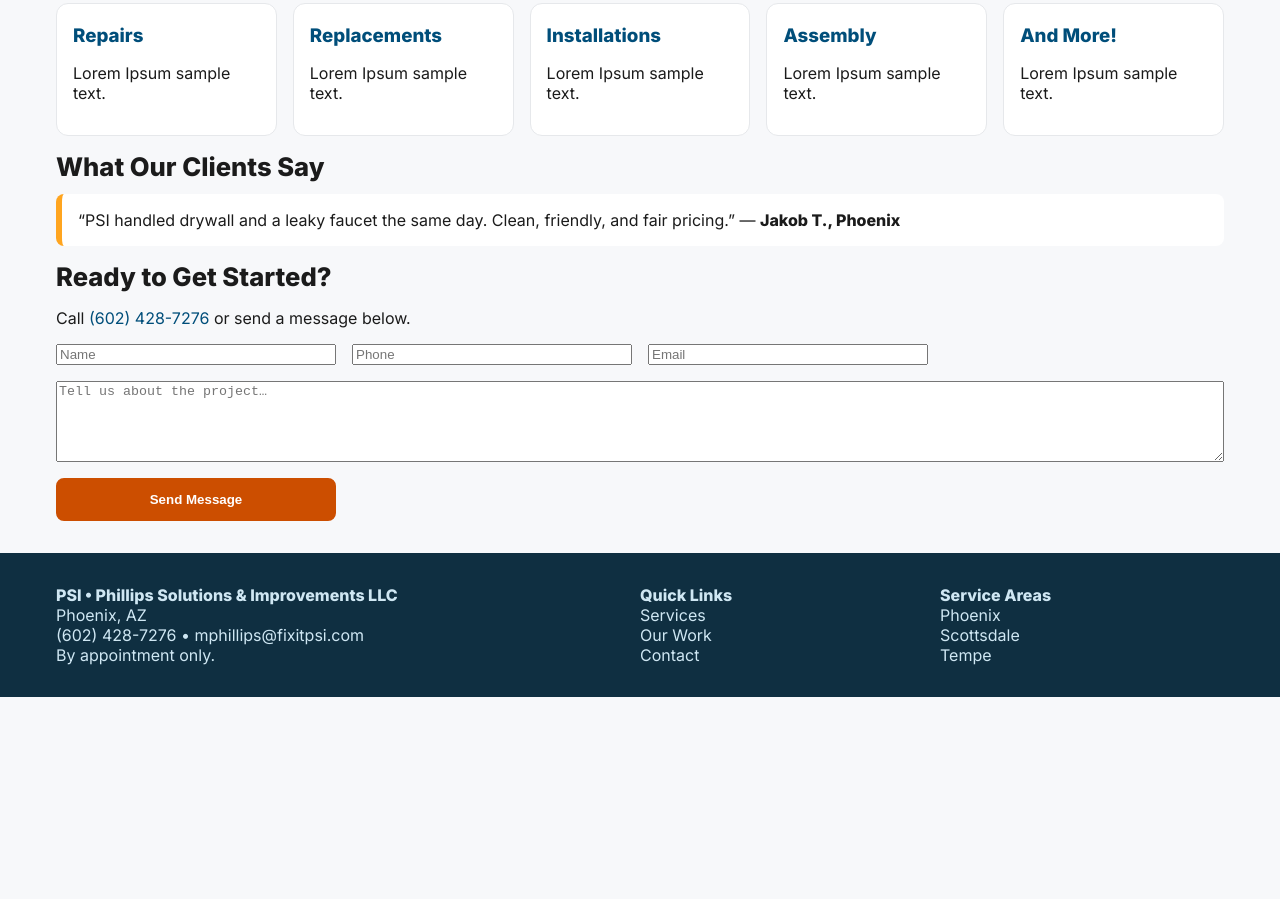
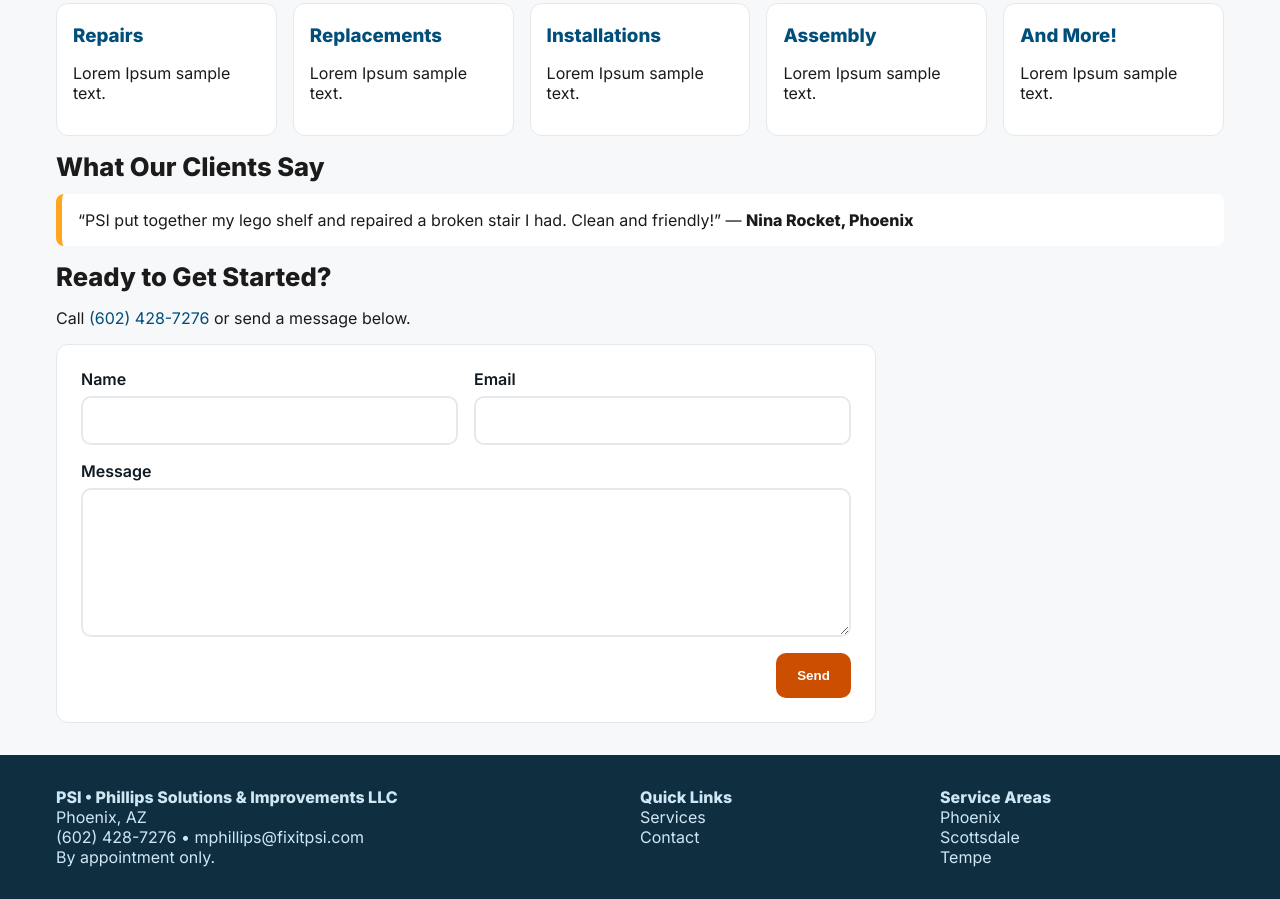
Before and after one commit to NinaRocket/PhillipsSolutions, a website: page index.html in a window 1280 px wide. Shown: the part 604-1503 px from the top of the page. Before the commit the page ends 1301 px from the top, so only its background shows below. Drawn offline with Linux system fonts and the light colour scheme.

Commit message:
adding form to contact

```diff
--- a/index.html
+++ b/index.html
@@ -4,7 +4,7 @@
   <meta charset="utf-8">
   <meta name="viewport" content="width=device-width, initial-scale=1">
 
-  <title>Handyman in Phoenix, AZ | Phillips Solutions & Improvements (PSI)</title>
+  <title>PSI • Phillips Solutions & Improvements</title>
   <link rel="icon" href="assets/handyman_logo.png">
   <meta name="description" content="PSI provides reliable handyman services in Phoenix, AZ: drywall, flooring, plumbing, electrical, painting, and more. Licensed, insured, free estimates.">
 
@@ -89,7 +89,7 @@
   <div class="container wrap">
     <div>
       <span class="badge">Fast • Reliable • Local</span>
-      <h1>Trusted Handyman Services in Phoenix, AZ</h1>
+      <h1>PSI • Phillips Solutions & Improvements LLC</h1>
       <p>We repair, install and fix shit!</p>
       <div class="actions">
         <a class="btn" href="#contact">Get a Free Estimate</a>
@@ -102,6 +102,7 @@
 
     <!-- SERVICES PREVIEW (inspiration site shows tiled services) -->
     <section class="container">
+       <a class="anchor" name="services"></a>
       <h2 class="section-title">Popular Services</h2>
       <div class="grid cards">
         <article class="card">
@@ -135,22 +136,45 @@
     <section class="container">
       <h2 class="section-title">What Our Clients Say</h2>
       <div class="testimonial">
-        “PSI handled drywall and a leaky faucet the same day. Clean, friendly, and fair pricing.” — <strong>Jakob T., Phoenix</strong>
+        “PSI put together my lego shelf and repaired a broken stair I had. Clean and friendly!” — <strong>Nina Rocket, Phoenix</strong>
       </div>
     </section>
 
     <!-- CONTACT -->
-    <section id="contact" class="container">
-      <h2 class="section-title">Ready to Get Started?</h2>
-      <p>Call <a href="tel:+16024287276">(602) 428-7276</a> or send a message below.</p>
-      <form action="/api/contact" method="post" class="grid" style="grid-template-columns:repeat(auto-fit,minmax(240px,1fr))">
-        <input name="name" placeholder="Name" required>
-        <input name="phone" placeholder="Phone" required>
-        <input name="email" type="email" placeholder="Email">
-        <textarea name="message" placeholder="Tell us about the project…" rows="5" style="grid-column:1/-1"></textarea>
-        <button class="btn" type="submit">Send Message</button>
-      </form>
-    </section>
+       <a class="anchor" name="contact"></a>
+<section id="contact" class="container">
+  <h2 class="section-title">Ready to Get Started?</h2>
+  <p>Call <a href="tel:+16024287276">(602) 428-7276</a> or send a message below.</p>
+
+  <form class="contact-form"
+        name="contact"
+        method="POST"
+        action="/thank-you.html"
+        data-netlify="true"
+        netlify-honeypot="bot-field">
+    <input type="hidden" name="form-name" value="contact">
+    <p hidden><label>Don’t fill this out: <input name="bot-field"></label></p>
+
+    <label>
+      <span>Name</span>
+      <input name="name" required autocomplete="name">
+    </label>
+
+    <label>
+      <span>Email</span>
+      <input type="email" name="email" autocomplete="email">
+    </label>
+
+    <label class="full">
+      <span>Message</span>
+      <textarea name="message" rows="6" required></textarea>
+    </label>
+<div data-netlify-recaptcha="true"></div>
+
+    <button type="submit" class="btn">Send</button>
+  </form>
+</section>
+
   </main>
 
   <footer>
@@ -161,11 +185,12 @@
         <a href="tel:+16024287276">(602) 428-7276</a> • <a href="mailto:mphillips@fixitpsi.com">mphillips@fixitpsi.com</a><br>
         By appointment only.
       </div>
+
       <div>
         <strong>Quick Links</strong><br>
-        <a href="/services/">Services</a><br>
-        <a href="/work/">Our Work</a><br>
-        <a href="/contact/">Contact</a>
+        <a href="#services">Services</a><br>
+        <!-- <a href="/work/">Our Work</a><br> -->
+        <a href="#contact">Contact</a>
       </div>
       <div>
         <strong>Service Areas</strong><br>
--- a/style.css
+++ b/style.css
@@ -244,3 +244,87 @@
         grid-template-columns:2fr 1fr 1fr;
     }
     }
+
+/* form */
+/* CONTACT FORM */
+.contact-form{
+  --bg: #fff;
+  --bd: #e6e8eb;
+  --fg: #0f1a22;
+  --focus: var(--teal);
+  --accent: var(--coral);
+
+  background: var(--bg);
+  border: 1px solid var(--bd);
+  border-radius: 12px;
+  padding: 1.25rem;
+  display: grid;
+  gap: 1rem;
+  grid-template-columns: 1fr;       /* mobile: single column */
+  max-width: 820px;
+}
+
+.contact-form label{
+  display: grid;
+  gap: .4rem;
+  font-weight: 600;
+  color: var(--fg);
+}
+
+.contact-form input,
+.contact-form textarea{
+  font: inherit;
+  color: var(--fg);
+  background: #fff;
+  border: 2px solid var(--bd);
+  border-radius: 10px;
+  padding: .8rem .9rem;
+  outline: none;
+  transition: border-color .15s ease, box-shadow .15s ease, background-color .15s ease;
+}
+
+.contact-form input::placeholder,
+.contact-form textarea::placeholder{ color: #8a97a3; }
+
+.contact-form input:focus-visible,
+.contact-form textarea:focus-visible{
+  border-color: var(--focus);
+  box-shadow: 0 0 0 .2rem color-mix(in oklab, var(--focus) 25%, transparent);
+}
+
+/* required/invalid hints (native browser validation) */
+.contact-form input:required:user-invalid,
+.contact-form textarea:required:user-invalid{
+  border-color: var(--darkred);
+  background: color-mix(in oklab, #fff 92%, var(--darkred) 8%);
+}
+
+/* layout: make message full width & button align right on wide screens */
+.contact-form .full{ grid-column: 1 / -1; }
+
+@media (min-width: 700px){
+  .contact-form{
+    grid-template-columns: 1fr 1fr; /* two columns */
+    padding: 1.5rem;
+  }
+  .contact-form button{
+    justify-self: start;            /* left on mobile */
+  }
+}
+
+@media (min-width: 900px){
+  .contact-form button{
+    justify-self: end;              /* right align on large screens */
+  }
+}
+
+/* Button tweak so it feels clickable inside a white card */
+.contact-form .btn{
+  border: 2px solid var(--accent);
+  background: var(--accent);
+  color: #fff;
+  padding: .8rem 1.2rem;
+  border-radius: 10px;
+  font-weight: 800;
+}
+.contact-form .btn:hover{ filter: brightness(.95); }
```
